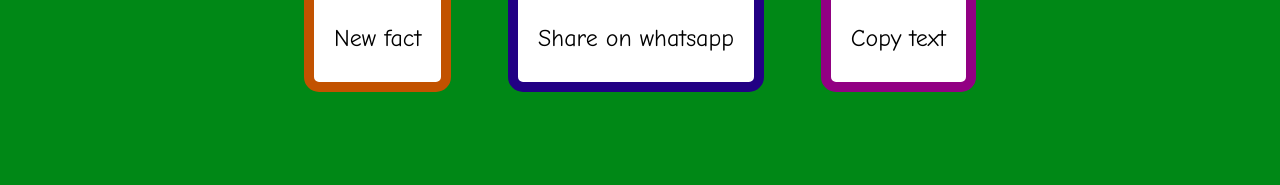
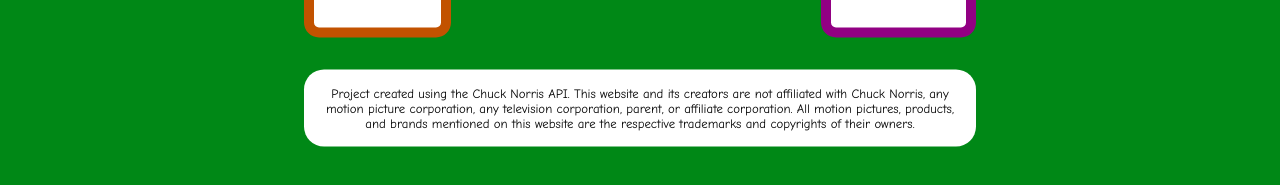
Before and after one commit to MattTrovao/ChuckNorris_Facts, a Vue app: page / in a window 1280 px wide. Shown: the part 599-784 px from the top of the page. Built offline with nearby package versions, Linux system fonts and the light colour scheme; no server answers.

Commit message:
feat: Footer

```diff
--- a/src/App.vue
+++ b/src/App.vue
@@ -7,7 +7,14 @@
         Chuck Norris Super Real True Facts
       </h1>
     </header>
+
     <Facts />
+
+    <footer class="footer">
+      <p class="footer__text">
+        Project created using the Chuck Norris API. This website and its creators are not affiliated with Chuck Norris, any motion picture corporation, any television corporation, parent, or affiliate corporation. All motion pictures, products, and brands mentioned on this website are the respective trademarks and copyrights of their owners.
+      </p>
+    </footer>
   </div>
 
   <SealOfTrue position="left" />
--- a/src/sass/Content.scss
+++ b/src/sass/Content.scss
@@ -158,6 +158,7 @@
 
     &.share{
       border-color: $secondary;
+      display: none;
     }
 
     &.copy{
@@ -165,3 +166,14 @@
     }
   }
 }
+
+.footer{
+  background: $white;
+  padding: 1rem;
+  border-radius: 20px;
+  text-align: center;
+
+  .footer__text{
+    font-size: $footer;
+  }
+}
--- a/src/sass/DesignSystem.scss
+++ b/src/sass/DesignSystem.scss
@@ -17,7 +17,7 @@
   background: $bg;
 }
 
-$footer: 1rem;
+$footer: .8rem;
 $text: 1.5rem;
 $page: 2.5rem;
 
--- a/src/sass/Responsive.scss
+++ b/src/sass/Responsive.scss
@@ -53,6 +53,10 @@
     margin: 0;
     .actions__btn {
       padding: 10px;
+
+      &.share{
+        display: block;
+      }
     }
   }
 }
@@ -64,6 +68,10 @@
     top: unset;
     left: unset;
     padding: 2rem 2rem;
+  }
+
+  .header{
+    padding: 8px;
   }
 
   .warning{
```
